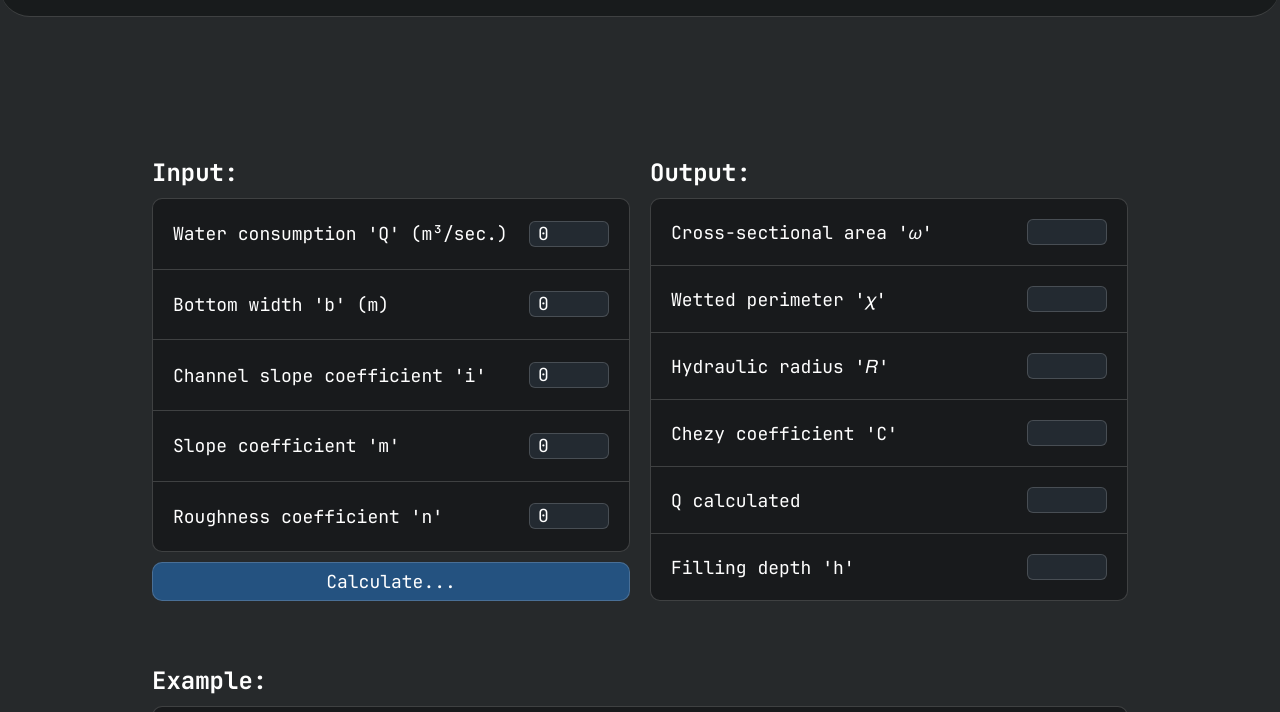
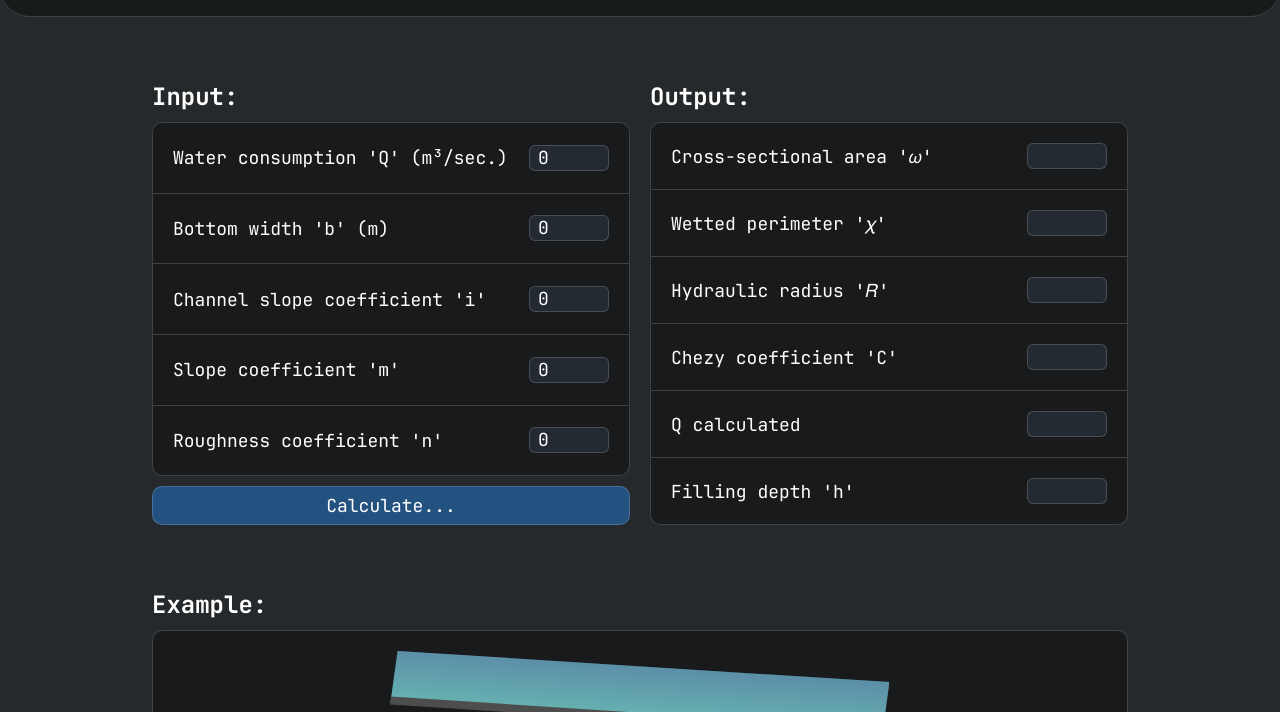
Before and after one commit to Jekite1/DepthCalcJS, a plain HTML site: page index.html in a window 1280 px wide. Shown: the part 88-800 px from the top of the page. Drawn offline with Linux system fonts and the light colour scheme.

Commit message:
fix padding

```diff
--- a/styles.css
+++ b/styles.css
@@ -8,7 +8,7 @@
   display: flex;
   flex-direction: column;
   align-items: center;
-  padding: 140px 24px 24px 24px;
+  padding: 64px 24px 64px 24px;
   max-width: 1024px;
   width: 100%;
 }
```
